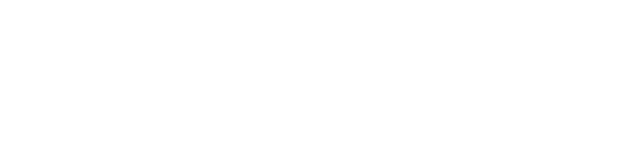
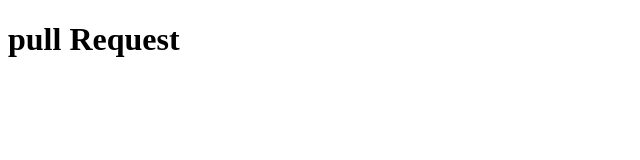
Before and after one commit to Lavender-bee/empress-lavender, a plain HTML site: page index.html in a window 1280 px wide. Shown: the whole page, without its empty margins (0-640 px from the left). Drawn offline with Linux system fonts and the light colour scheme.

Commit message:
added an h1 tag

```diff
--- a/index.html
+++ b/index.html
@@ -6,6 +6,7 @@
     <title>Document</title>
 </head>
 <body>
+    <h1>pull Request</h1>
 
 </body>
 </html>
```
